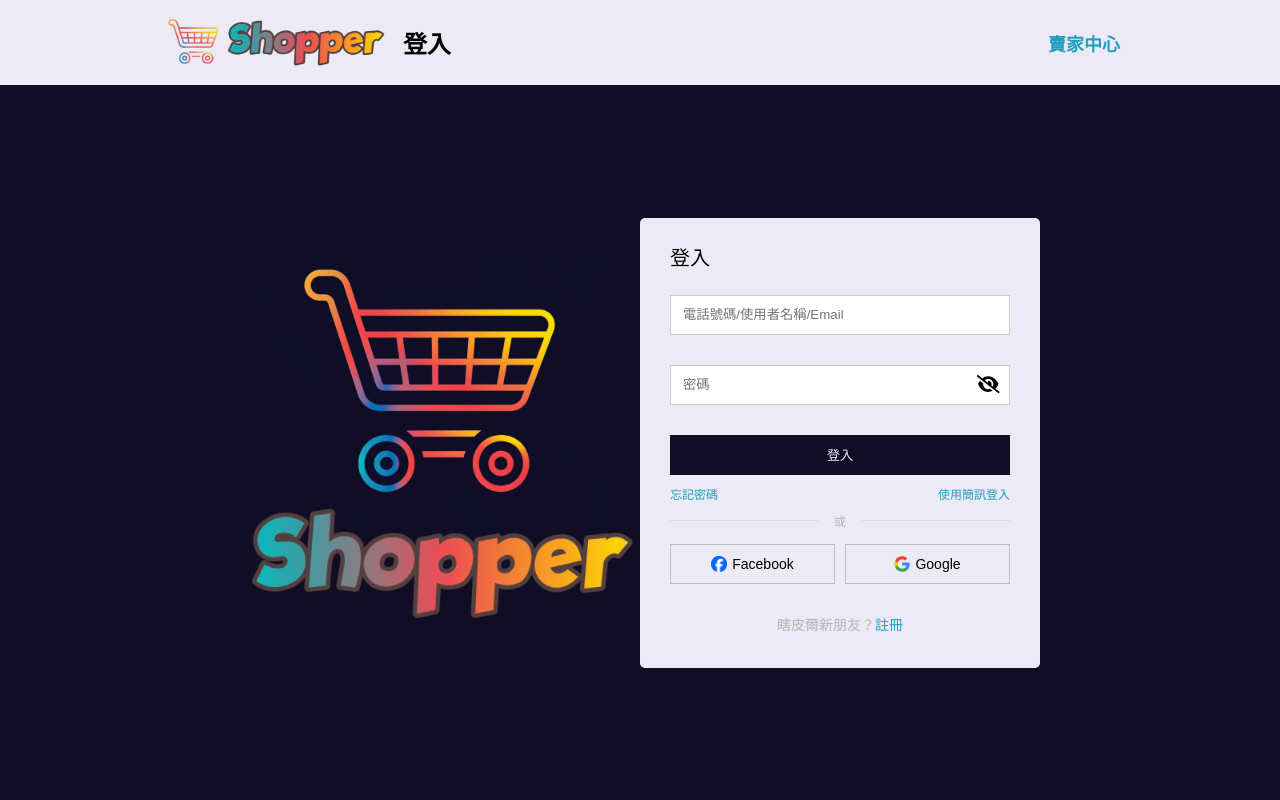
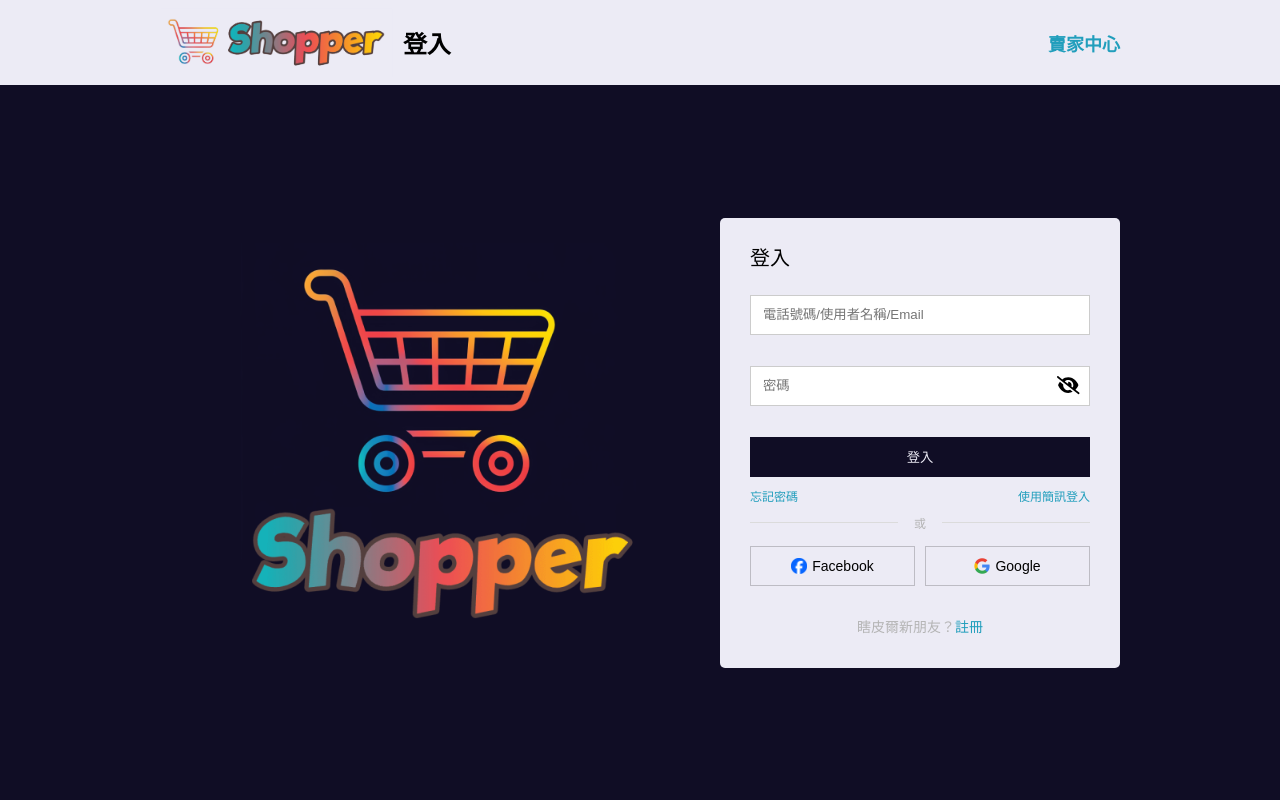
Before and after one commit to Alejandrocsdev/shoper-front, a React (Vite) app: page / in a window 1280 px wide. Shown: the top 800 px of the page. Built offline with nearby package versions, Linux system fonts and the light colour scheme.

Commit message:
add RWS to Login page
- add login form input warning.

```diff
--- a/src/pages/Login/index.jsx
+++ b/src/pages/Login/index.jsx
@@ -19,11 +19,41 @@
 
 function Login() {
   const [showPassword, setShowPassword] = useState(false)
+  const [loginKey, setLoginKey] = useState('')
+  const [password, setPassword] = useState('')
+  const [loginKeyTouched, setLoginKeyTouched] = useState(false)
+  const [passwordTouched, setPasswordTouched] = useState(false)
 
   const togglePassword = () => setShowPassword(!showPassword)
 
+  const handleLoginKeyChange = (e) => {
+    const value = e.target.value
+    setLoginKey(value)
+    if (value === '' && loginKeyTouched) {
+      setLoginKeyTouched(true)
+    }
+  }
+
+  const handlePasswordChange = (e) => {
+    const value = e.target.value
+    setPassword(value)
+    if (value === '' && passwordTouched) {
+      setPasswordTouched(true)
+    }
+  }
+
+  const handleBlur = (field) => {
+    if (field === 'loginKey' && loginKey === '') {
+      setLoginKeyTouched(true)
+    }
+    if (field === 'password' && password === '') {
+      setPasswordTouched(true)
+    }
+  }
+
   return (
     <>
+      <div className={Styles.container}>
         {/* Login Page Header */}
         <header className={Styles.header}>
           <div className={Styles.headerLeft}>
@@ -37,9 +67,8 @@
 
         {/* Login Page Main */}
         <main className={Styles.main}>
-        <div className={Styles.mainLogoContainer}>
+          <div className={Styles.mainContainer}>
             <img className={Styles.mainLogo} src={mainLogoPng} />
-        </div>
             <div className={Styles.loginContainer}>
               <div className={Styles.loginHeader}>登入</div>
               <div className={Styles.loginMain}>
@@ -47,23 +76,34 @@
                 <form action="" method="post">
                   <div className={Styles.loginKey}>
                     <input
-                  className={Styles.loginKeyInput}
+                      className={`${Styles.loginKeyInput} ${loginKeyTouched && loginKey === '' ? Styles.inputWarning : ''}`}
                       type="text"
                       name="loginKey"
                       placeholder="電話號碼/使用者名稱/Email"
+                      value={loginKey}
+                      onChange={handleLoginKeyChange}
+                      onBlur={() => handleBlur('loginKey')}
                     />
                   </div>
+                  <div className={`${Styles.loginKeyWarning} ${Styles.textWarning}`}>{loginKeyTouched && password === '' ? '請填寫此欄位' : ''}</div>
                   <div className={Styles.password}>
                     <input
-                  className={Styles.passwordInput}
-                  type={showPassword? "text" : "password"}
+                      className={`${Styles.passwordInput} ${passwordTouched && password === '' ? Styles.inputWarning : ''}`}
+                      type={showPassword ? 'text' : 'password'}
                       name="password"
                       placeholder="密碼"
+                      value={password}
+                      onChange={handlePasswordChange}
+                      onBlur={() => handleBlur('password')}
                     />
                     <div className={Styles.eyeContainer} onClick={togglePassword}>
-                  <FontAwesomeIcon className={Styles.eye} icon={showPassword ? faEye : faEyeSlash} />
+                      <FontAwesomeIcon
+                        className={Styles.eye}
+                        icon={showPassword ? faEye : faEyeSlash}
+                      />
                     </div>
                   </div>
+                  <div className={`${Styles.passwordWarning} ${Styles.textWarning}`}>{passwordTouched && password === '' ? '請填寫此欄位' : ''}</div>
                   <button className={Styles.loginSubmit} type="submit">
                     登入
                   </button>
@@ -95,6 +135,7 @@
               <div className={Styles.loginFooter}>
                 <span className={Styles.registerRedirectText}>瞎皮爾新朋友&#65311;</span>
                 <a className={Styles.registerRedirect}>註冊</a>
+              </div>
             </div>
           </div>
         </main>
@@ -139,6 +180,7 @@
             <div className={Styles.copyright}>&copy; 2024 Shopper. 版權所有。</div>
           </div>
         </footer>
+      </div>
     </>
   )
 }
--- a/src/pages/Login/style.module.css
+++ b/src/pages/Login/style.module.css
@@ -1,4 +1,5 @@
 :root { --header-heaight: 85px }
+.container { min-width: 1200px; }
 /* Header */
 .header { height: var(--header-heaight); padding: 0 160px; background-color: #ECEBF5; display: flex; justify-content: space-between; align-items: center; }
 .headerLeft { display: flex; align-items: center; }
@@ -7,17 +8,20 @@
 .sellerCenter { font-size: 18px; font-weight: 700; }
 /* Main */
 .main { height: calc(100vh - var(--header-heaight)); padding: 0 240px; display: flex; justify-content: space-between; align-items: center; background-color: #100D25; }
-.mainLogoContainer { width: 400px; height: 450px; display: flex; align-items: center; }
-.mainLogo { width: 100%; }
+.mainContainer { margin: auto; display: flex; }
+.mainLogo { width: 400px; height: 450px; object-fit: contain; }
 /* Login Form */
-.loginContainer { width: 400px; height: 450px; padding: 0 30px; background-color: #ECEBF5; border-radius: 5px; }
+.loginContainer { width: 400px; height: 450px; margin-left: 80px; padding: 0 30px; background-color: #ECEBF5; border-radius: 5px; }
 /* Login Form: <<<Header>>> */
 .loginHeader { padding: 24px 0; font-size: 20px; }
 /* Login Form: <<<Main>>> */
 .loginMain { margin-bottom: 30px; }
-.loginKey, .password { height: 40px; margin-bottom: 30px; background-color: white; border: 1px solid rgba(0,0,0,0.2); box-shadow:inset 0 2px 0 rgba(0, 0, 0, 0.02); display: flex; position: relative; }
+.loginKey, .password { height: 40px; background-color: white; border: 1px solid rgba(0,0,0,0.2); box-shadow:inset 0 2px 0 rgba(0, 0, 0, 0.02); display: flex; position: relative; }
 .loginKeyInput, .passwordInput { width: 100%; padding: 12px; border: 0; outline: 0; }
 .loginKeyInput:focus, .passwordInput:focus { outline: 1px solid black; }
+.inputWarning { background-color: #ffeaed; border: 1px solid #ff424f; }
+.inputWarning:focus { outline:none; }
+.textWarning { width: 100%; height: 21px; padding-top: 5px ; margin-bottom: 10px; color: #ff424f; font-size: 12px; }
 /* Toggle Password */
 .eyeContainer { position: absolute; right: 10px; top: 50%; transform: translateY(-50%); cursor: pointer; }
 .eye { font-size: 18px; cursor: pointer; }
@@ -36,14 +40,14 @@
 .thirdPartyLogo { width: 16px; height: 16px; margin-right: 5px; }
 /* Login Form: <<<Footer>>> */
 .loginFooter { font-size: 14px; text-align: center; }
-.registerRedirectText {color: #b4b4b4;}
+.registerRedirectText { color: #b4b4b4; }
 /* Footer */
 .footer { padding: 10px 160px; background-color: #ECEBF5; }
 .platformInfo { display: flex; justify-content: space-evenly; }
 .payment, .logistic, .socialMedia { width: 360px; }
 .catName { margin-bottom: 10px; }
 .images { height: 60px; margin-bottom: 10px; display: flex; justify-content: space-evenly; }
-.image { width: 100px; padding: 5px; background-color: white; border-radius: 10px; object-fit: contain; cursor: pointer; }
+.image { width: 80px; padding: 5px; background-color: white; border-radius: 10px; object-fit: contain; cursor: pointer; }
 .link { display: flex; justify-content: center; align-items: center; }
 .icon { width: 100px; font-size: 50px; }
 .companyInfo { padding-top: 10px; color: gray; border-top: 1px solid gray; display: flex; justify-content: space-evenly; }
```
Lines whose indentation alone changed are shown as unchanged.
